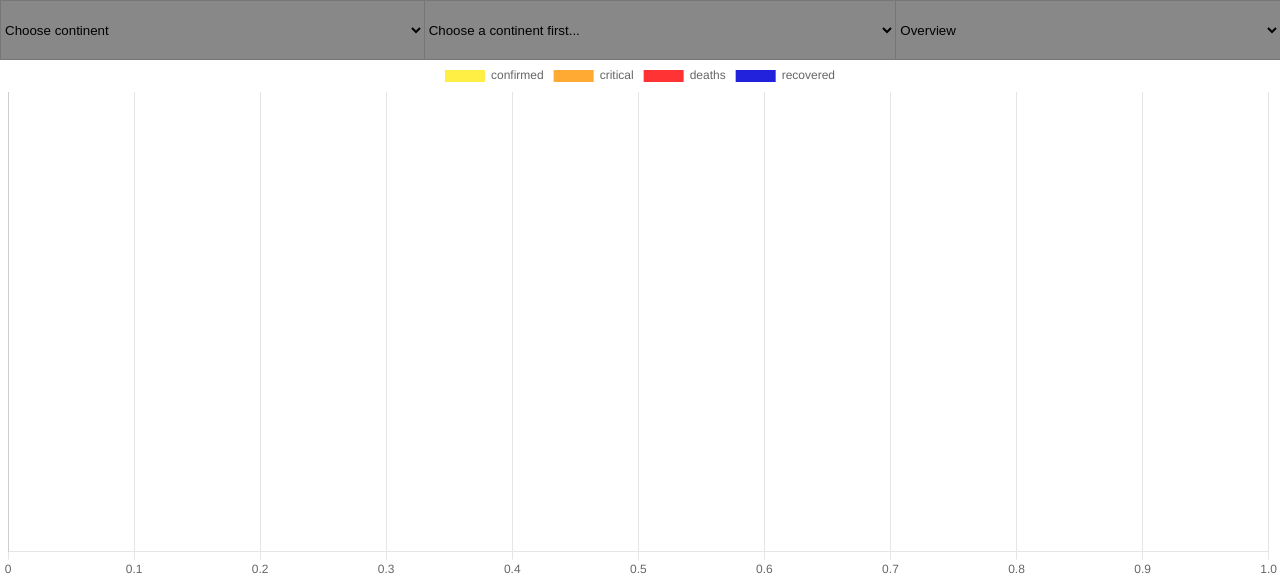
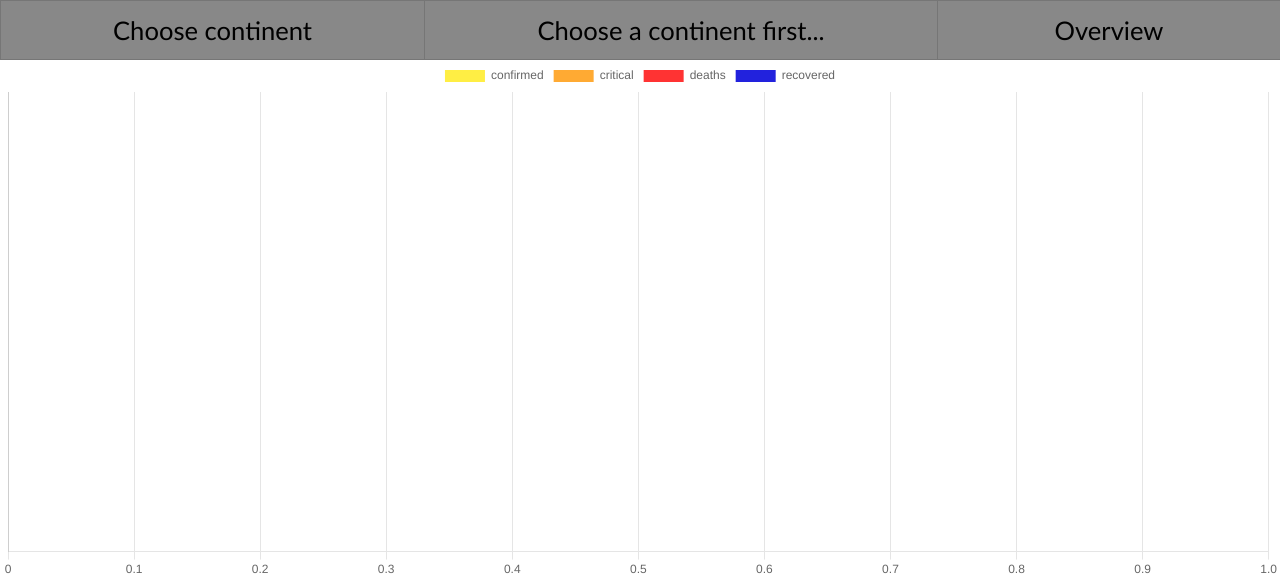
Before and after one commit to saharlaor/Covid-App, a website: page index.html in a window 1280 px wide. Shown: the top 576 px of the page. Drawn offline with nearby package versions, Linux system fonts and the light colour scheme.

Commit message:
Prettify

```diff
--- a/scss/style.scss
+++ b/scss/style.scss
@@ -10,6 +10,8 @@ $navbar-background: #888;
   padding: 0px;
   margin: 0px;
   box-sizing: border-box;
+  font-family: "Trebuchet MS", "Lucida Sans Unicode", "Lucida Grande",
+    "Lucida Sans", Arial, sans-serif;
 }
 
 body {
@@ -29,6 +31,9 @@ nav {
     border-radius: 0;
     border-right: none;
     background-color: $navbar-background;
+    text-align: center;
+    font-size: 2vw;
+    appearance: none;
   }
 }
 
@@ -57,10 +62,6 @@ main {
   position: relative;
   height: 27.5vh;
   background-color: green;
-  & > * {
-    font-family: "Trebuchet MS", "Lucida Sans Unicode", "Lucida Grande",
-      "Lucida Sans", Arial, sans-serif;
-  }
   .country-statistics__country {
     position: absolute;
     top: 1rem;
```
Also changed, not shown: dist/css/style.css, dist/scripts/script.js.
